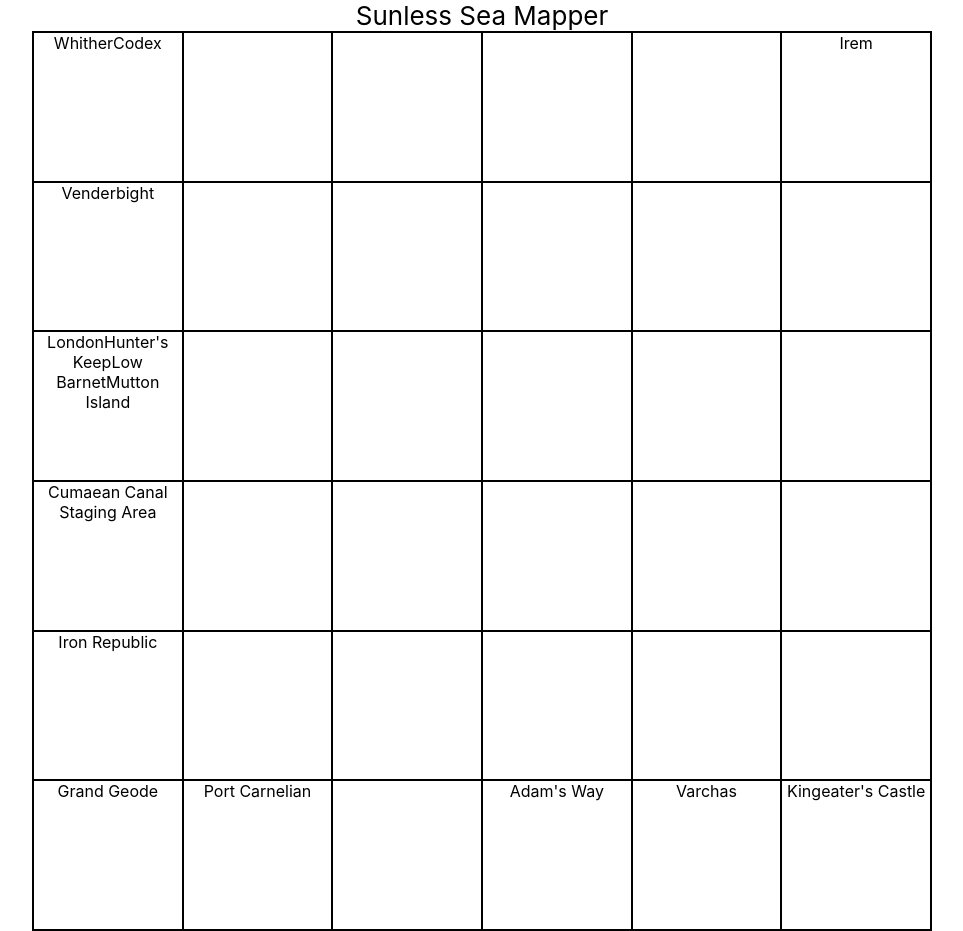
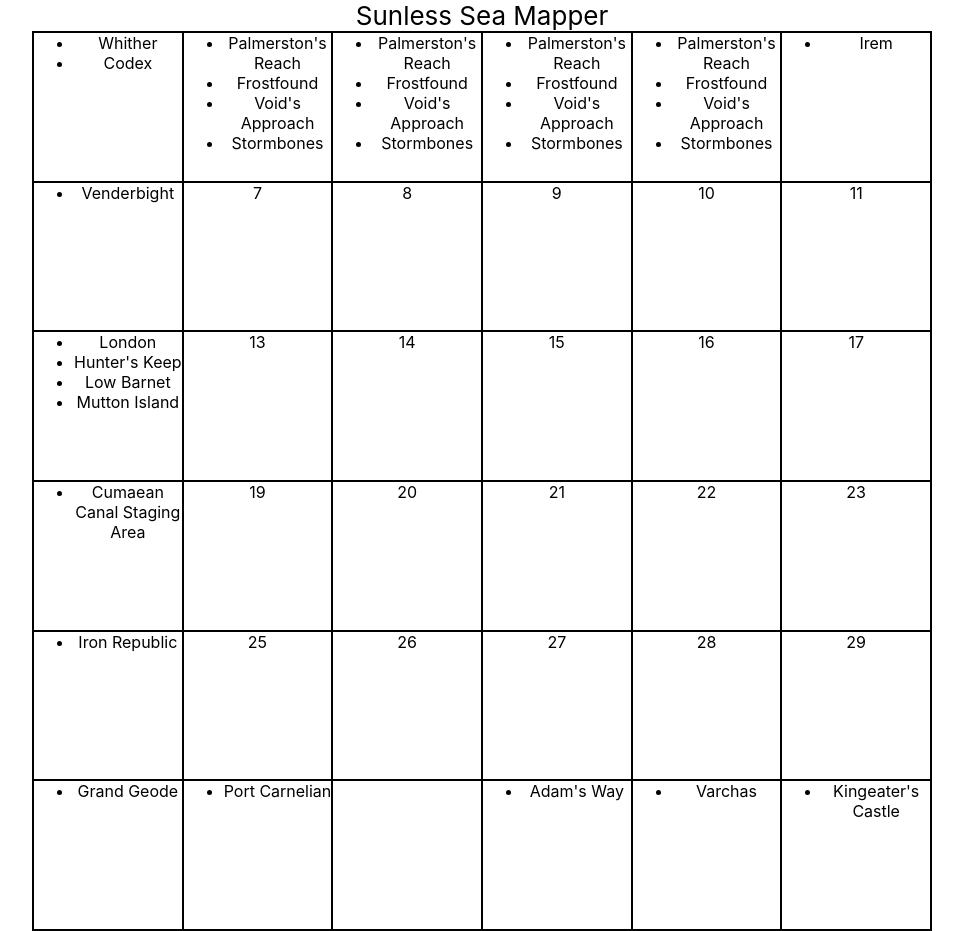
Before and after one commit to techspeterson/sunless-sea-mapper, a React (Create React App) app: page / in a window 1280 px wide. Shown: the whole page, without its empty margins (158-1121 px from the left). Built offline with nearby package versions, Linux system fonts and the light colour scheme.

Commit message:
tile selection worthing for northern set

```diff
--- a/package.json
+++ b/package.json
@@ -8,7 +8,9 @@
     "@testing-library/user-event": "^7.1.2",
     "react": "^16.13.1",
     "react-dom": "^16.13.1",
-    "react-scripts": "3.4.1"
+    "react-redux": "^7.2.0",
+    "react-scripts": "3.4.1",
+    "redux": "^4.0.5"
   },
   "scripts": {
     "start": "react-scripts start",
--- a/src/App.js
+++ b/src/App.js
@@ -1,6 +1,8 @@
 import React from 'react';
+import { Provider } from "react-redux";
 import './App.css';
 
+import store from "./store";
 import TileContainer from "./TileContainer"
 
 function App() {
@@ -36,6 +38,7 @@
   }
 
   return (
+    <Provider store={store}>
       <div className="App">
         <header className="App-header">
           Sunless Sea Mapper
@@ -44,6 +47,7 @@
           {renderMapTiles()}
         </div>
       </div>
+    </Provider>
   );
 }
 
--- /dev/null
+++ b/src/MapTiles/north/list.js
@@ -0,0 +1,44 @@
+export default {
+  palmerston: {
+    id: "palmerston",
+    name: "Palmerston's Reach",
+    locations: [
+      {
+        name: "Mount Palmerston"
+      },
+      {
+        name: "Anthe"
+      }
+    ]
+  },
+  frostfound: {
+    id: "frostfound",
+    name: "Frostfound",
+    locations: [
+      {
+        name: "Frostfound"
+      }
+    ]
+  },
+  void: {
+    id: "void",
+    name: "Void's Approach",
+    locations: [
+      {
+        name: "Avid Horizon"
+      },
+      {
+        name: "Chapel of Lights"
+      }
+    ]
+  },
+  stormbones: {
+    id: "stormbones",
+    name: "Stormbones",
+    locations: [
+      {
+        name: "The Undercrow"
+      }
+    ]
+  }
+}
--- a/src/Tile.js
+++ b/src/Tile.js
@@ -3,9 +3,11 @@
 function Tile(props) {
   return (
     <div>
-      {props.tile.locations.map(location => {
-        return location.name
-      })}
+      <ul>
+        {props.tile.locations.map((location, index) => {
+          return <li key={index}>{location.name}</li>
+        })}
+      </ul>
     </div>
   )
 }
--- a/src/TileContainer.js
+++ b/src/TileContainer.js
@@ -1,22 +1,73 @@
-import React from "react";
+import React, { useState } from "react";
+import { connect } from "react-redux";
 import Tile from "./Tile";
-import fixedTiles from "./MapTiles/fixed/list";
+import fixedTilesList from "./MapTiles/fixed/list";
+import northTilesList from "./MapTiles/north/list";
+import { setTile } from "./store"
+
+function mapStateToProps(state) {
+  return {
+    northTiles: state.northTiles
+  }
+}
+
+const mapDispatchToProps = {
+  setTile
+}
+
+const selectableTiles = {
+  northTiles: ["palmerston", "frostfound", "void", "stormbones"]
+}
+
+const selectableTilesFull = {
+  northTiles: northTilesList
+}
 
 function TileContainer(props) {
+  const [localTile, setLocalTile] = useState(props.type === "f" ? fixedTilesList[props.index] : null)
+
+  const setTile = (category, tile) => {
+    props.setTile(category, tile.id);
+    console.log(tile)
+    setLocalTile(selectableTilesFull[category][tile.id]);
+  }
+
+  const tileOptions = (category) => {
+    return <ul>
+      {selectableTiles[category]
+        .filter(tile => {
+          return !props[category][tile]
+        })
+        .map(option => {
+          const tile = selectableTilesFull[category][option]
+          return <li key={tile.name} onClick={() => setTile(category, tile)}>{tile.name}</li>
+        })}
+    </ul>
+  }
+
+  const isTileSet = (category) => {
+    if (localTile) {
+      return <Tile tile={localTile} />
+    }
+    else {
+      return tileOptions(category);
+    }
+  }
+
   const tileType = () => {
     let value;
     switch (props.type) {
       case "f":
-        value = fixedTiles[props.index];
+        value = <Tile tile={localTile} />;
+        break;
+      case "n":
+        value = isTileSet("northTiles");
         break;
       default:
-        value = {
-          name: props.index,
-          locations: []
-        };
+        value = props.index;
     }
 
-    return <Tile tile={value} />;
+    return value;
   }
 
   return (
@@ -26,4 +77,4 @@
   )
 }
 
-export default TileContainer;
+export default connect(mapStateToProps, mapDispatchToProps)(TileContainer);
--- /dev/null
+++ b/src/store.js
@@ -0,0 +1,52 @@
+import { createStore } from "redux";
+
+const initialState = {
+  northTiles: {
+    palmerston: false,
+    frostfound: false,
+    void: false,
+    stormbones: false
+  },
+  northEastTiles: {
+    voices: false,
+    rattsey: false,
+    lilies: false,
+    steppes: false,
+    coral: false
+  },
+  eastTiles: {
+    hands: false,
+    calumnies: false,
+    chelonate: false,
+    gossamer: false
+  },
+  southTiles: {
+    promised: false,
+    eye: false,
+    myceligaea: false,
+    autumn: false
+  }
+}
+
+function setTile(category, tile) {
+  return { type: "SET_TILE", category, tile }
+}
+
+function reducer(state = initialState, action) {
+  let newState = { ...state };
+
+  switch (action.type) {
+    case "SET_TILE":
+      let newTiles = { ...newState[action.category] };
+      newTiles[action.tile] = true;
+      newState[action.category] = newTiles;
+      break;
+    default:
+      break;
+  }
+
+  return newState;
+}
+
+export default createStore(reducer);
+export { setTile };
```
Also changed, not shown: 1 other file (tests, documents, lock files or other folders). Lines whose indentation alone changed are shown as unchanged.
